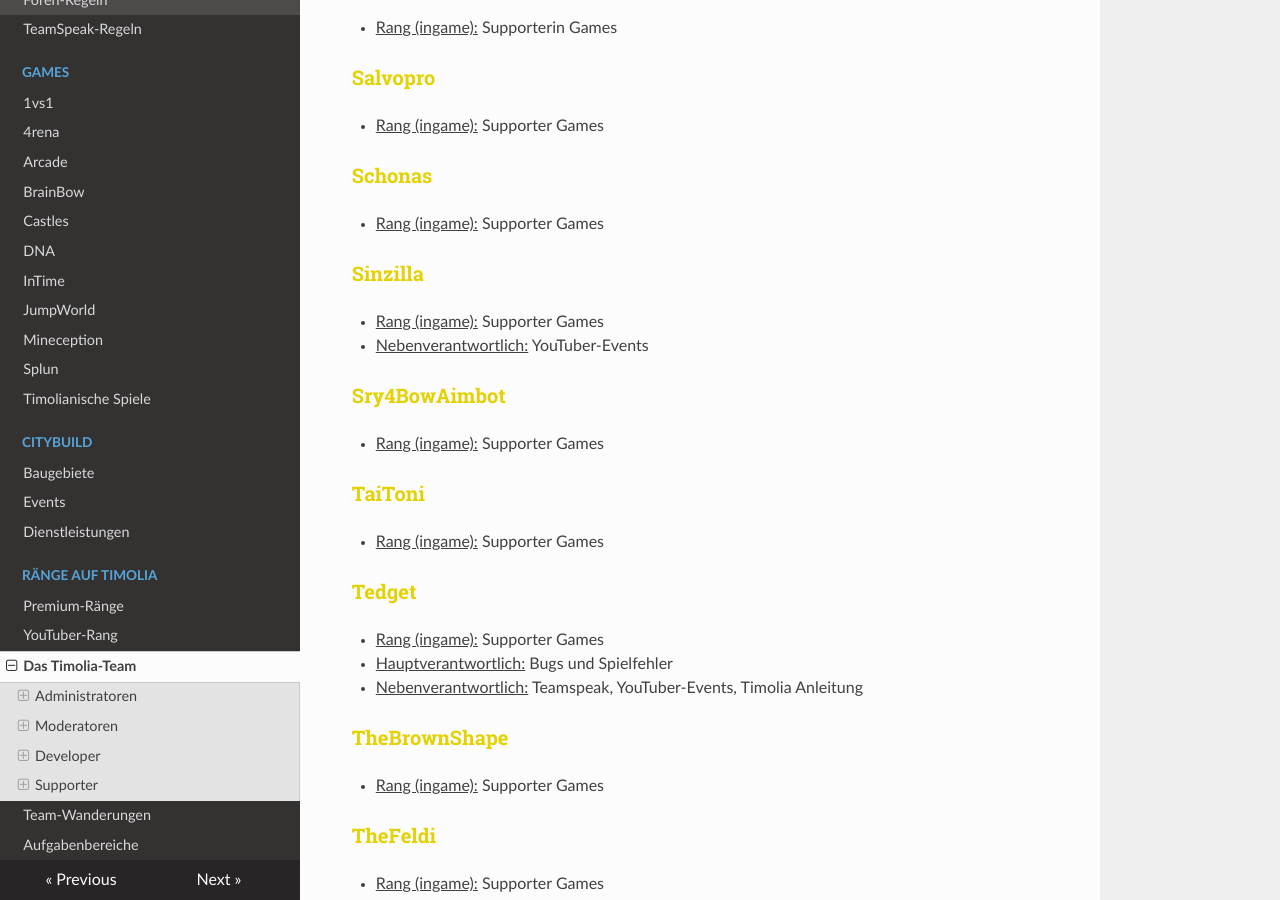
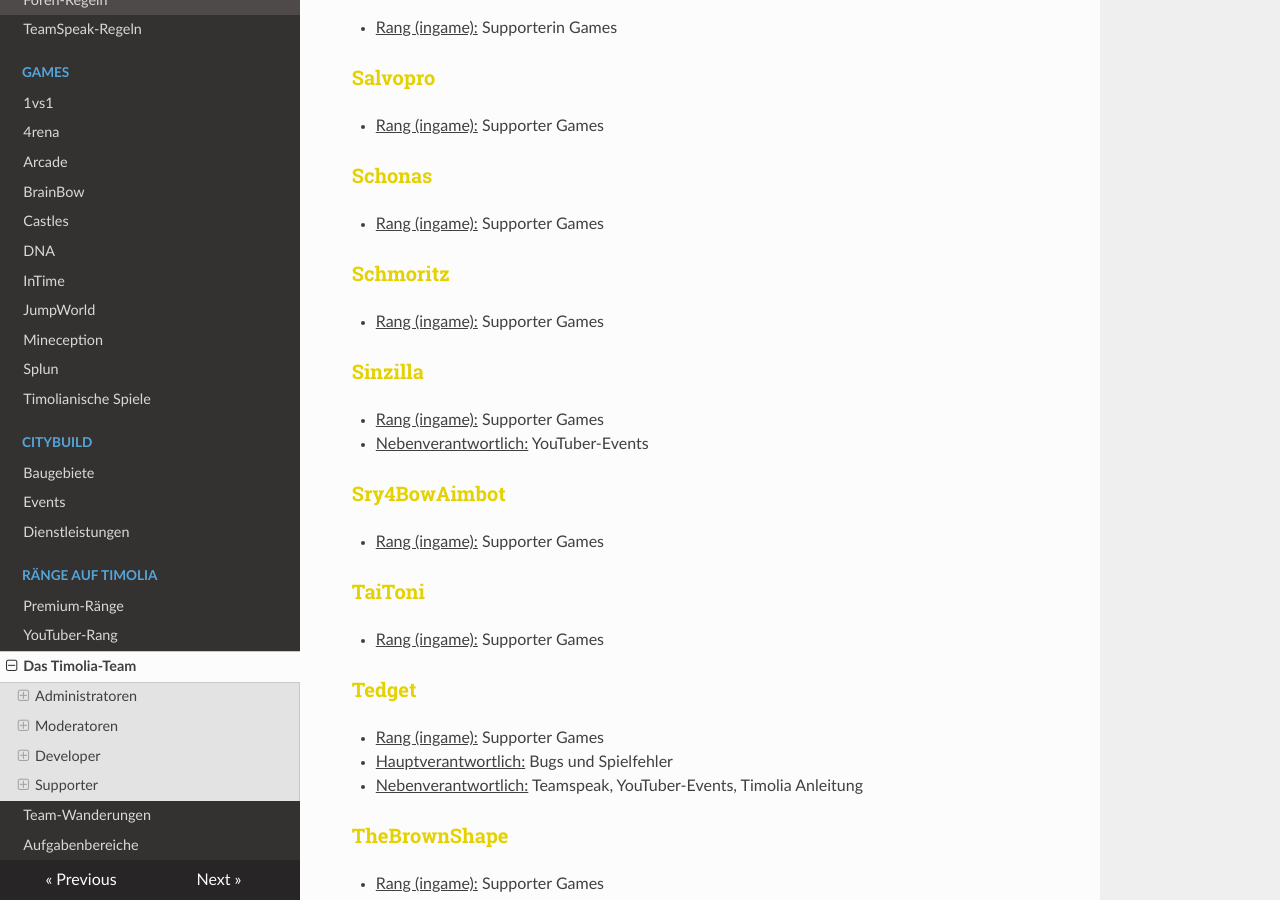
Before and after one commit to TimoliaDE/HowTo, an MkDocs documentation site: the page built from docs/ranks/team.md, in a window 1280 px wide and 900 px high, scrolled down 6316 px. Built offline with MkDocs 1.6.1, drawn with Linux system fonts in a browser that asks for light colours; nearby versions of some CDN libraries; old or Windows-style settings are respelled for this version of MkDocs.

Commit message:
Schmoritz

```diff
--- a/docs/ranks/team.md
+++ b/docs/ranks/team.md
@@ -208,6 +208,9 @@ Sie stehen für alle grundlegenden Fragen und Reports zur Verfügung und sind di
 - <u>Rang (ingame):</u> Supporter Games
 
 ### <strong><span style="color:#E4D100">Schonas</span></strong>
+- <u>Rang (ingame):</u> Supporter Games
+
+###<strong><span style="color:#E4D100">Schmoritz</span></strong>
 - <u>Rang (ingame):</u> Supporter Games
 
 ###<strong><span style="color:#E4D100">Sinzilla</span></strong>
```
